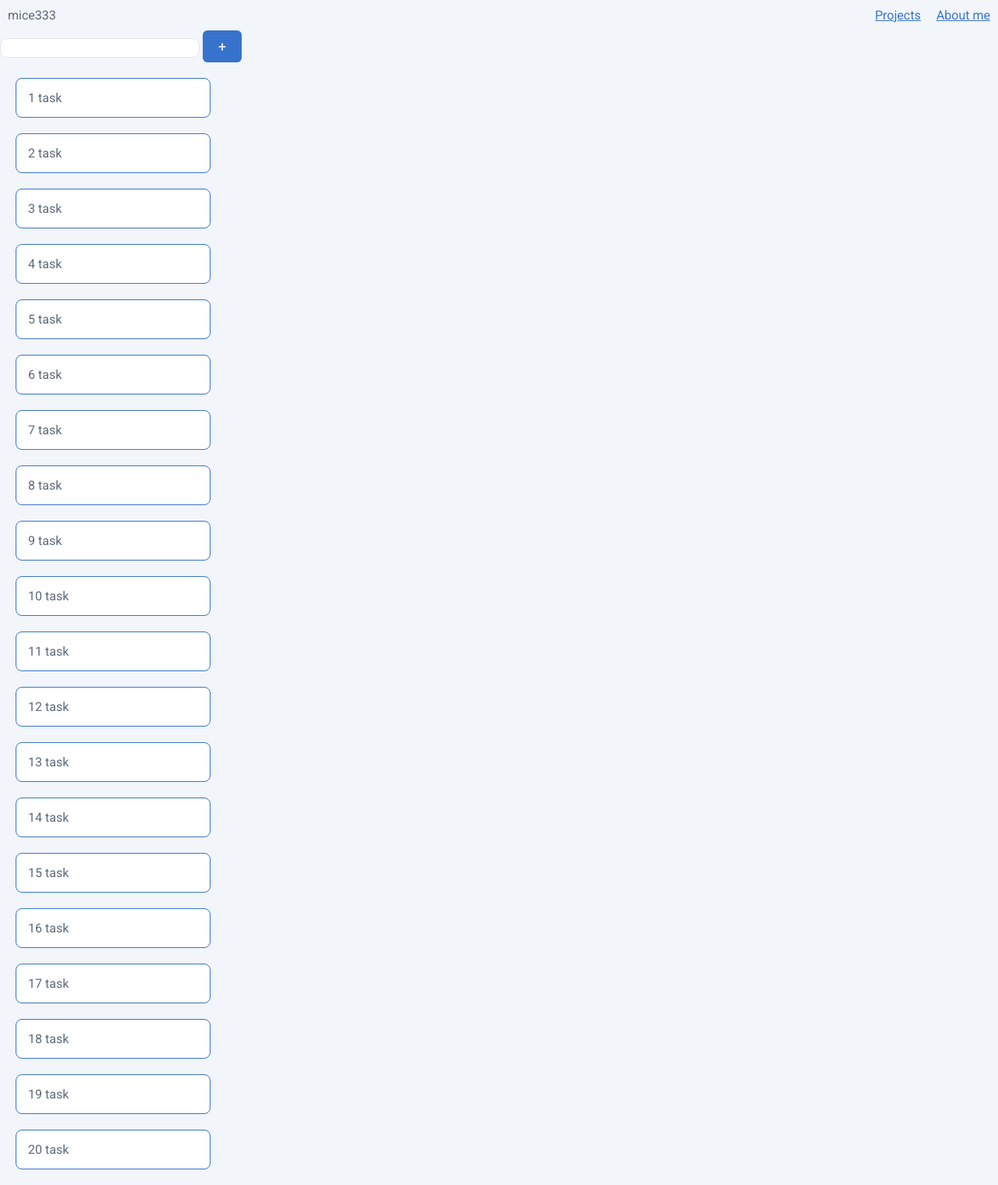
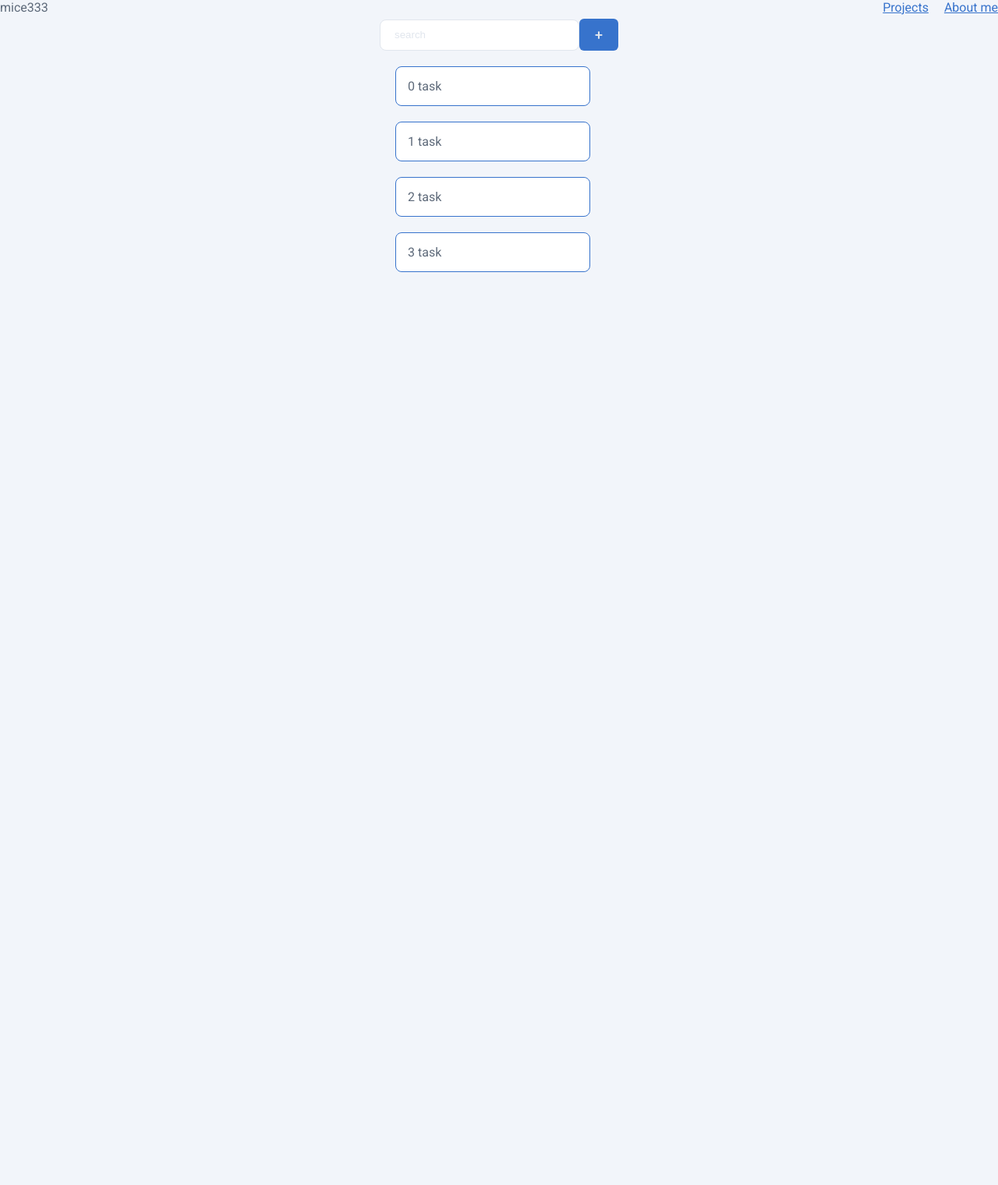
Before and after one commit to mice333/ui-tasks, a plain HTML site: page index.html in a window 1280 px wide. Shown: the whole page at 78% size. After the commit the page ends 800 px from the top, so only its background shows below. Drawn offline with Linux system fonts and the light colour scheme.

Commit message:
Tasks in array of objects, and also added functional for add button

```diff
--- a/index.html
+++ b/index.html
@@ -13,31 +13,12 @@
         <a href="#">Projects</a><a href="#">About me</a>
       </nav>
     </header>
-    <div>
-      <input name="search" type="search" />
-      <button class="btn">+</button>
-    </div>
-    <div class="task-list">
-      <div class="task">1 task</div>
-      <div class="task">2 task</div>
-      <div class="task">3 task</div>
-      <div class="task">4 task</div>
-      <div class="task">5 task</div>
-      <div class="task">6 task</div>
-      <div class="task">7 task</div>
-      <div class="task">8 task</div>
-      <div class="task">9 task</div>
-      <div class="task">10 task</div>
-      <div class="task">11 task</div>
-      <div class="task">12 task</div>
-      <div class="task">13 task</div>
-      <div class="task">14 task</div>
-      <div class="task">15 task</div>
-      <div class="task">16 task</div>
-      <div class="task">17 task</div>
-      <div class="task">18 task</div>
-      <div class="task">19 task</div>
-      <div class="task">20 task</div>
+    <div class="wrapper">
+      <div class="task-options">
+        <input placeholder="search" name="search" type="search" />
+        <button class="btn">+</button>
+      </div>
+      <div class="task-list"></div>
     </div>
 
     <script src="index.js"></script>
--- a/index.js
+++ b/index.js
@@ -1,10 +1,42 @@
 const list = document.querySelector(".task-list");
-const tasks = document.querySelectorAll(".task");
-let id = 0;
+
+const tasksList = [
+  {
+    id: 0,
+  },
+  {
+    id: 1,
+  },
+  {
+    id: 2,
+  },
+  {
+    id: 3,
+  },
+  {
+    id: 4,
+  },
+];
+
+let id = tasksList.length - 1;
+for (let i = 0; i < id; i++) {
+  list.insertAdjacentHTML(
+    "beforeend",
+    `<div class="task">${tasksList[i].id} task</div>`
+  );
+}
+let tasks = document.querySelectorAll(".task");
+
 function addTask() {
-  list.insertAdjacentHTML("beforeend", `<div class="task">${id++} task</div>`);
+  tasksList.push({ id: id });
+  list.insertAdjacentHTML(
+    "beforeend",
+    `<div class="task">${tasksList[tasksList.length - 1].id} task</div>`
+  );
+  id = tasksList.length - 1;
+  tasks = document.querySelectorAll(".task");
+  tasks.forEach((task) => observer.observe(task));
 }
-
 const addButton = document.querySelector(".btn");
 addButton.addEventListener("click", addTask);
 
--- a/styles.css
+++ b/styles.css
@@ -33,11 +33,11 @@ li::marker {
 
 input {
   width: 256px;
-  height: 25px;
+  height: 40px;
   border-radius: 8px;
   padding-left: 18px;
-  padding-top: 5px;
-  padding-bottom: 5px;
+  padding-top: 10px;
+  padding-bottom: 10px;
   border: 1px solid var(--content-light-main);
   background-color: var(--dom-dop);
   color: var(--content-main);
@@ -64,7 +64,8 @@ a {
 }
 
 .wrapper {
-  width: 100vw;
+  margin: 0 auto;
+  width: max-content;
   padding: 5px;
 }
 
@@ -88,27 +89,6 @@ button {
 header {
   display: flex;
   justify-content: space-between;
-  padding: 10px;
-}
-
-.view {
-  background: var(--accent-red);
-  color: var(--content-light-main);
-  padding: 10px;
-  margin: 10px auto;
-  width: 500px;
-  height: 300px;
-  border: 20px solid var(--accent-green);
-  font-size: 20px;
-  overflow-y: scroll;
-}
-
-.scroll-lock {
-  overflow: hidden;
-}
-
-.spacer {
-  margin-bottom: 600px;
 }
 
 .task {
@@ -126,3 +106,9 @@ header {
 .task.isVisible {
   opacity: 1;
 }
+
+.task-options {
+  display: flex;
+  justify-content: space-between;
+  align-items: center;
+}
```
